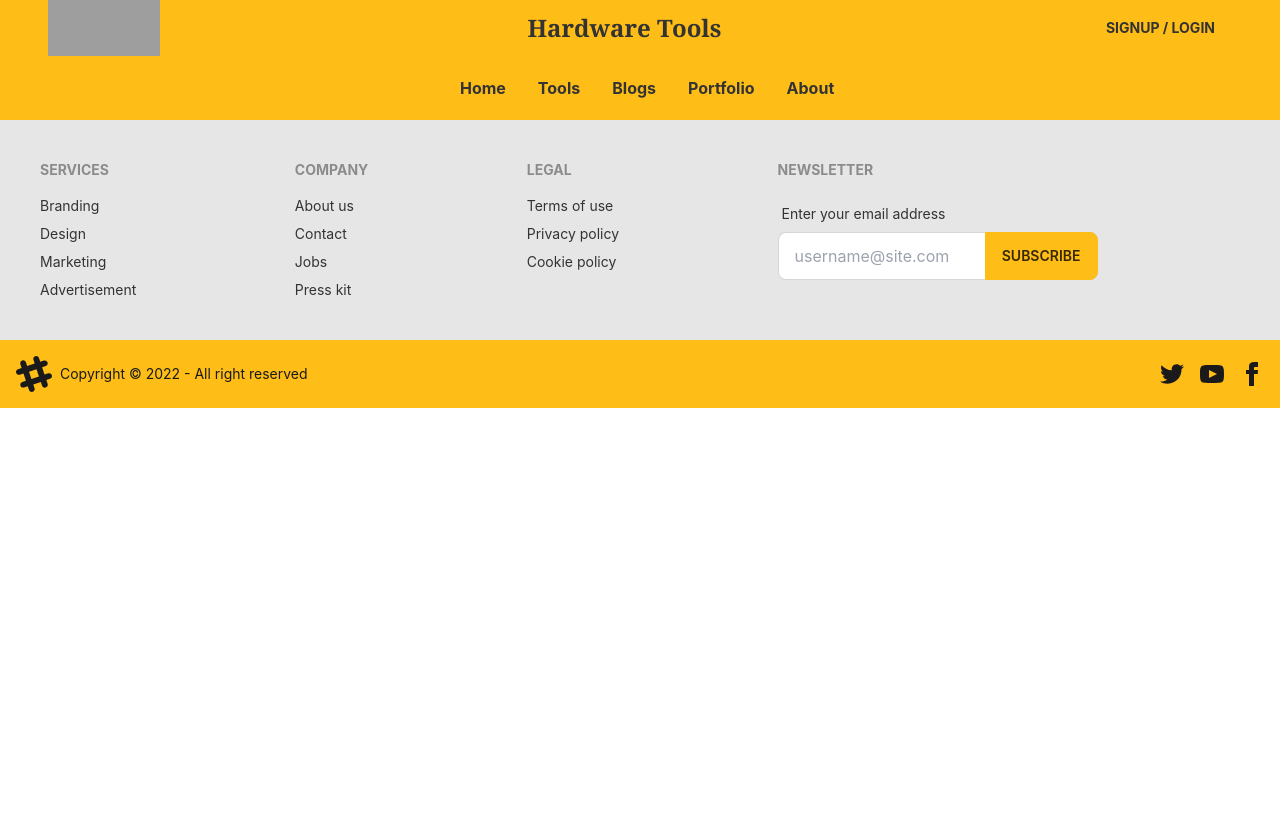
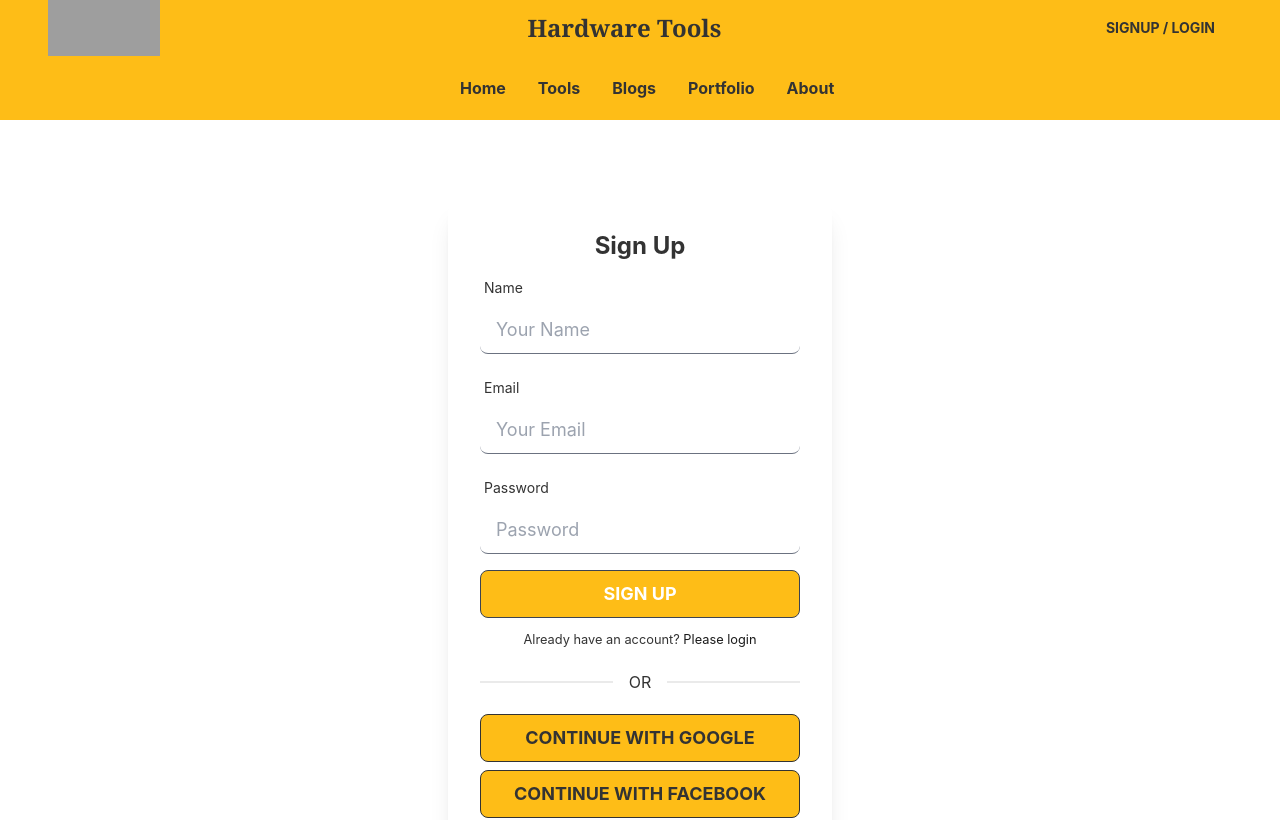
Before and after one commit to rakibul-wdp/hardware-tools-web-app-client, a React (Create React App) app: page /signup in a window 1280 px wide. Shown: the top 820 px of the page. Built offline with nearby package versions, Linux system fonts and the light colour scheme; no server answers; grey boxes are pictures that could not be loaded.

Commit message:
add sign up and require auth method or page

```diff
--- a/src/App.js
+++ b/src/App.js
@@ -1,6 +1,7 @@
 import { Route, Routes } from 'react-router-dom';
 import Home from './Pages/Home/Home';
 import Login from './Pages/Login/Login';
+import SignUp from './Pages/Login/SignUp';
 import Footer from './Pages/Shared/Footer';
 import Navbar from './Pages/Shared/Navbar';
 
@@ -11,6 +12,7 @@ function App() {
       <Routes>
         <Route path='/' element={<Home />} />
         <Route path='/login' element={<Login />} />
+        <Route path='/signup' element={<SignUp />} />
       </Routes>
       <Footer />
     </div>
--- /dev/null
+++ b/src/Pages/Login/RequireAuth.js
@@ -0,0 +1,21 @@
+import React from 'react';
+import { useAuthState } from 'react-firebase-hooks/auth';
+import { Navigate, useLocation } from 'react-router-dom';
+import auth from '../../firebase.init';
+import Loading from '../Shared/Loading';
+
+const RequireAuth = ({ children }) => {
+  const [user, loading] = useAuthState(auth);
+  const location = useLocation();
+
+  if (loading) {
+    return <Loading></Loading>;
+  }
+
+  if (!user) {
+    return <Navigate to='/login' state={{ from: location }} replace></Navigate>;
+  }
+  return children;
+};
+
+export default RequireAuth;
--- a/src/Pages/Login/SignUp.js
+++ b/src/Pages/Login/SignUp.js
@@ -0,0 +1,171 @@
+import React from 'react';
+import {
+  useCreateUserWithEmailAndPassword,
+  useSendEmailVerification,
+  useSignInWithFacebook,
+  useSignInWithGithub,
+  useSignInWithGoogle,
+  useUpdateProfile,
+} from 'react-firebase-hooks/auth';
+import { useForm } from 'react-hook-form';
+import { Link, useNavigate } from 'react-router-dom';
+import auth from '../../firebase.init';
+import Loading from '../Shared/Loading';
+
+const SignUp = () => {
+  const [createUserWithEmailAndPassword, createUser, createLoading, createError] =
+    useCreateUserWithEmailAndPassword(auth);
+  const [signInWithGoogle, googleUser, googleLoading, googleError] = useSignInWithGoogle(auth);
+  const [signInWithFacebook, facebookUser, facebookLoading, facebookError] = useSignInWithFacebook(auth);
+  const [signInWithGithub, githubUser, githubLoading, githubError] = useSignInWithGithub(auth);
+  const [sendEmailVerification, verifySending, verifyError] = useSendEmailVerification(auth);
+  const {
+    register,
+    formState: { errors },
+    handleSubmit,
+  } = useForm();
+  const [updateProfile, updating, updateError] = useUpdateProfile(auth);
+
+  // const [token] = useToken(gUser || cUser);
+  const navigate = useNavigate();
+  let signInError;
+  if (googleError || createError || updateError || facebookError || githubError || verifyError) {
+    signInError = (
+      <p className='mb-3 text-red-500'>
+        {googleError?.message ||
+          createError?.message ||
+          updateError?.message ||
+          facebookError?.message ||
+          githubError?.message ||
+          verifyError?.message}
+      </p>
+    );
+  }
+  if (googleLoading || createLoading || updating || facebookLoading || githubLoading || verifySending) {
+    return <Loading />;
+  }
+  if (googleUser || facebookUser || githubUser || createUser) {
+    console.log(googleUser);
+  }
+  const onSubmit = async (data) => {
+    await createUserWithEmailAndPassword(data.email, data.password);
+    await updateProfile({ displayName: data.name });
+    await sendEmailVerification();
+    console.log('update done', data);
+    navigate('/');
+  };
+  return (
+    <div className='flex justify-center items-center h-[80vh] my-28'>
+      <div className='card w-96 bg-base-100 shadow-xl'>
+        <div className='card-body'>
+          <h2 className='text-center text-2xl font-bold'>Sign Up</h2>
+          <form onSubmit={handleSubmit(onSubmit)}>
+            <div className='form-control w-full max-w-xs'>
+              <label className='label'>
+                <span className='label-text'>Name</span>
+              </label>
+              <input
+                type='text'
+                placeholder='Your Name'
+                className='input input-ghost w-full max-w-xs text-lg border-b-1 border-t-0 border-x-0 border-gray-500'
+                {...register('name', {
+                  required: {
+                    value: true,
+                    message: 'Name is Required',
+                  },
+                })}
+              />
+              <label className='label'>
+                {errors.name?.type === 'required' && (
+                  <span className='label-text-alt text-red-500'>{errors.name.message}</span>
+                )}
+              </label>
+            </div>
+            <div className='form-control w-full max-w-xs'>
+              <label className='label'>
+                <span className='label-text'>Email</span>
+              </label>
+              <input
+                type='email'
+                placeholder='Your Email'
+                className='input input-ghost w-full max-w-xs text-lg border-b-1 border-t-0 border-x-0 border-gray-500'
+                {...register('email', {
+                  required: {
+                    value: true,
+                    message: 'Email is Required',
+                  },
+                  pattern: {
+                    value: /[a-z0-9]+@[a-z]+\.[a-z]{2,3}/,
+                    message: 'Provide a valid Email',
+                  },
+                })}
+              />
+              <label className='label'>
+                {errors.email?.type === 'required' && (
+                  <span className='label-text-alt text-red-500'>{errors.email.message}</span>
+                )}
+                {errors.email?.type === 'pattern' && (
+                  <span className='label-text-alt text-red-500'>{errors.email.message}</span>
+                )}
+              </label>
+            </div>
+            <div className='form-control w-full max-w-xs'>
+              <label className='label'>
+                <span className='label-text'>Password</span>
+              </label>
+              <input
+                type='password'
+                placeholder='Password'
+                className='input input-ghost w-full max-w-xs text-lg border-b-1 border-t-0 border-x-0 border-gray-500'
+                {...register('password', {
+                  required: {
+                    value: true,
+                    message: 'Password is Required',
+                  },
+                  minLength: {
+                    value: 6,
+                    message: 'Must be 6 characters or longer',
+                  },
+                })}
+              />
+              <label className='label'>
+                {errors.password?.type === 'required' && (
+                  <span className='label-text-alt text-red-500'>{errors.password.message}</span>
+                )}
+                {errors.password?.type === 'minLength' && (
+                  <span className='label-text-alt text-red-500'>{errors.password.message}</span>
+                )}
+              </label>
+            </div>
+            {signInError}
+            <input
+              className='w-full max-w-xs btn text-lg uppercase text-white font-bold bg-primary'
+              type='submit'
+              value='Sign Up'
+            />
+          </form>
+          <p className='text-center'>
+            <small>
+              Already have an account?{' '}
+              <Link className='text-secondary' to='/login'>
+                Please login
+              </Link>
+            </small>
+          </p>
+          <div className='divider'>OR</div>
+          <button onClick={() => signInWithGoogle()} className='btn btn-outline text-lg bg-primary font-bold'>
+            Continue with Google
+          </button>
+          <button onClick={() => signInWithFacebook()} className='btn btn-outline text-lg bg-primary font-bold'>
+            Continue with Facebook
+          </button>
+          <button onClick={() => signInWithGithub()} className='btn btn-outline text-lg bg-primary font-bold'>
+            Continue with Github
+          </button>
+        </div>
+      </div>
+    </div>
+  );
+};
+
+export default SignUp;
```
